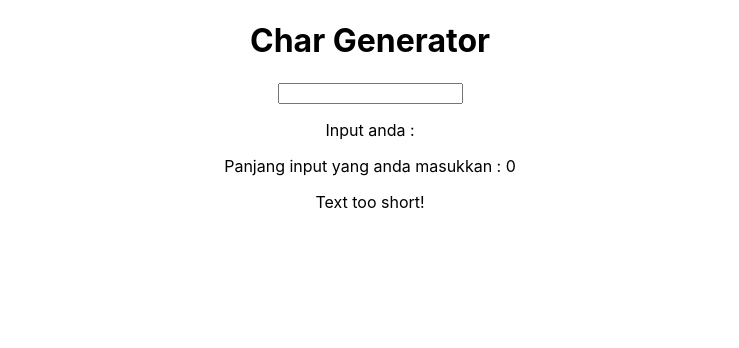
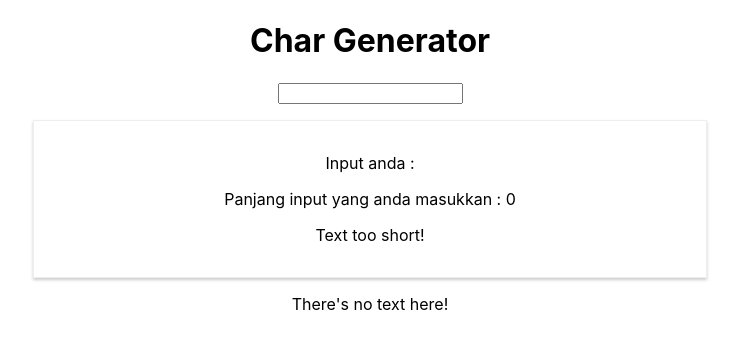
Before and after one commit to danielsyahputra/reactjs-journey, a React (Create React App) app in the folder assignment_2/: page / in a window 1280 px wide. Shown: the top 348 px of the page, without its empty margins (270-1009 px from the left). Built offline with nearby package versions, Linux system fonts and the light colour scheme.

Commit message:
:smile: implement style for each component

```diff
--- a/assignment_2/src/App.js
+++ b/assignment_2/src/App.js
@@ -4,27 +4,34 @@ import ValidationComponent from "./ValidationComponent/ValidationComponent";
 import CharComponent from "./CharComponent/CharComponent"
 
 class App extends Component {
-
   state = {
     inputString: "".split(),
     lengthText: 0,
-    isTooShort: true
-  }
+    isTooShort: true,
+    textShow: false,
+  };
 
   inputChangeHandler = (event) => {
     const text = event.target.value;
+    const length = text.length;
     this.setState({
-      inputString: text.split(''),
-      lengthText: text.length,
-      isTooShort: (text.length <= 5)
-    })
-  }
+      inputString: text.split(""),
+      lengthText: length,
+      isTooShort: length <= 5,
+      textShow: length !== 0
+    });
+  };
 
   render() {
+    let chars = null;
 
-    const chars = this.state.inputString.map((char) => {
-      return <CharComponent char={char} />;
-    });
+    if (this.state.textShow) {
+      chars = this.state.inputString.map((char) => {
+        return <CharComponent char={char} />;
+      });
+    } else {
+      chars = "There's no text here!"
+    }
 
     return (
       <div className="App">
@@ -33,10 +40,11 @@ class App extends Component {
         <ValidationComponent
           input={this.state.inputString}
           length={this.state.lengthText}
-          isTooShort={ this.state.isTooShort } />
+          isTooShort={this.state.isTooShort}
+        />
         {chars}
       </div>
-    )
+    );
   }
 }
 
--- a/assignment_2/src/CharComponent/CharComponent.css
+++ b/assignment_2/src/CharComponent/CharComponent.css
@@ -0,0 +1,9 @@
+.CharComponent {
+    display: inline-block;
+    width: 40px;
+    padding: 16px;
+    text-align: center;
+    margin: 16px;
+    border: 1px solid #eeeeee;
+    box-shadow: 0 2px 3px #cccccc;
+}
--- a/assignment_2/src/CharComponent/CharComponent.js
+++ b/assignment_2/src/CharComponent/CharComponent.js
@@ -1,4 +1,5 @@
 import React from "react";
+import "./CharComponent.css";
 
 const charComponent = (props) => {
     return (
--- a/assignment_2/src/ValidationComponent/ValidationComponent.css
+++ b/assignment_2/src/ValidationComponent/ValidationComponent.css
@@ -1,11 +1,8 @@
-import React from "react";
-
-const validationComponent = () => {
-    return (
-        <div className="CharComponent">
-            <h1>Char CharComponent</h1>
-        </div>
-    )
+.ValidationComponent {
+    width: 50%;
+    padding: 16px;
+    text-align: center;
+    margin: 16px auto;
+    border: 1px solid #eeeeee;
+    box-shadow: 0 2px 3px #cccccc;
 }
-
-export default charComponent;
--- a/assignment_2/src/ValidationComponent/ValidationComponent.js
+++ b/assignment_2/src/ValidationComponent/ValidationComponent.js
@@ -1,4 +1,5 @@
 import React from "react";
+import "./ValidationComponent.css"
 
 const validationComponent = (props) => {
   return (
```
